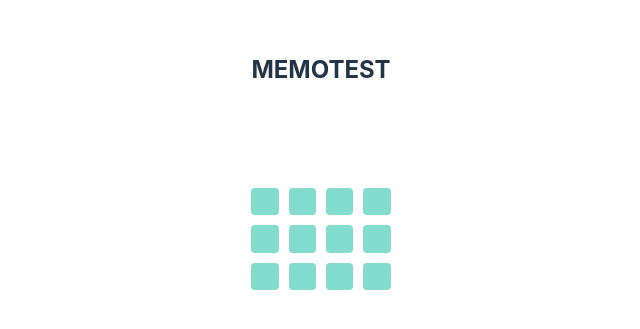
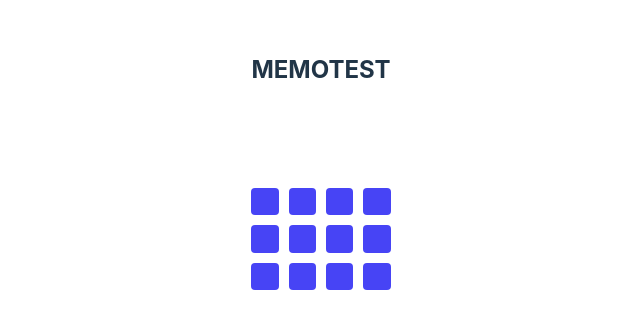
Before and after one commit to fromero34/unq-ui--Fernando-Romero--trabajo-final, a React (Vite) app in the folder Memotest/: page / in a window 1280 px wide. Shown: the part 189-518 px from the top of the page, without its empty margins (319-959 px from the left). Built offline with nearby package versions, Linux system fonts and the light colour scheme.

Commit message:
efecto flip

```diff
--- a/Memotest/src/App.jsx
+++ b/Memotest/src/App.jsx
@@ -7,10 +7,16 @@ const emoji = [...'🍇🍊🍋🍎🍐🥥',...'🍇🍊🍋🍎🍐🥥']
 
 function App() {
 
+  const [bool,setBool] = useState(false)
+
+  const handleClick = () => {
+    setBool(!bool)
+  }
+
   return (
     <div>
     <h2> MEMOTEST </h2>
-    <Tablero piezas={emoji} />
+    <Tablero piezas={emoji} handleClick={handleClick} bool={bool}/>
     </div>
   )
 }
--- a/Memotest/src/components/Pieza.css
+++ b/Memotest/src/components/Pieza.css
@@ -26,7 +26,7 @@
 }
 
 .pieza-dorso {
-    background-color: #EF626C;
+    background-color: #640a10;
     transform: rotateY(180deg);
     box-shadow: 5px 5px 10px 0px rgb(0 0 0 / 50%);
     display: flex;
@@ -36,5 +36,5 @@
 }
 
 .pieza-frente {
-    background-color: #84DCCF;
+    background-color: #4744f5;
 }
--- a/Memotest/src/components/Pieza.jsx
+++ b/Memotest/src/components/Pieza.jsx
@@ -1,10 +1,10 @@
 import './Pieza.css'
 
-const Pieza = ({valor}) => {
+const Pieza = ({valor, handleClick, bool}) => {
 
     return (
-    <div className='pieza'>
-        <div className={`pieza-interna ${false && 'pieza-girada'}`}>
+    <div className='pieza' onClick={() => handleClick()}>
+        <div className={`pieza-interna ${bool && 'pieza-girada'}`}>
             <div className='pieza-frente'> </div>
             <div className='pieza-dorso'>
                 {valor}
--- a/Memotest/src/components/Tablero.jsx
+++ b/Memotest/src/components/Tablero.jsx
@@ -1,12 +1,12 @@
 import Pieza from './Pieza'
 import './Tablero.css'
 
-const Tablero = ({piezas}) => {
+const Tablero = ({piezas, handleClick, bool}) => {
 
     return (
         <div className='tablero'>
             {piezas.map((valor) => {
-                return <Pieza valor={valor}/>
+                return <Pieza valor={valor} handleClick={handleClick} bool={bool}/>
             })}
         </div>
     )
```
